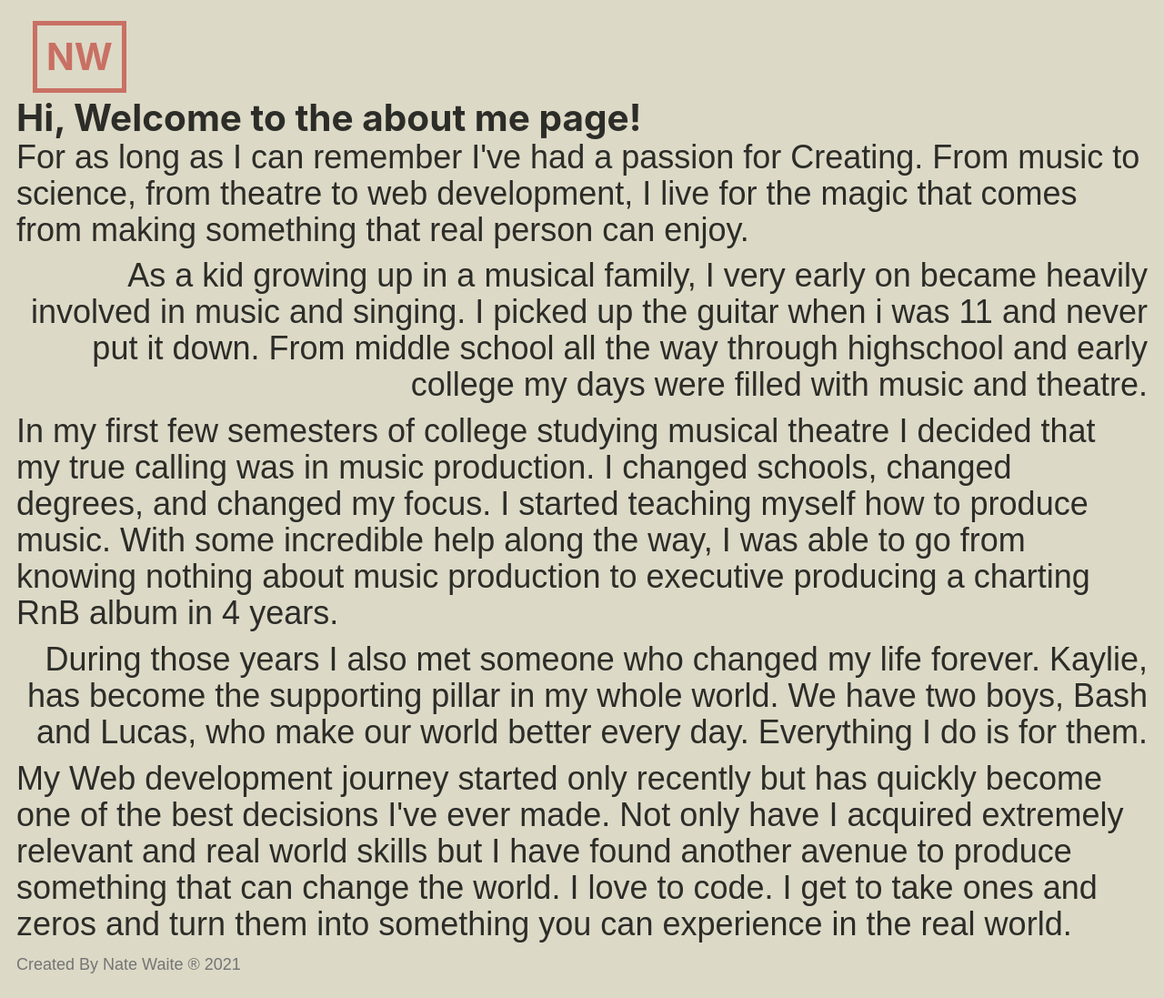
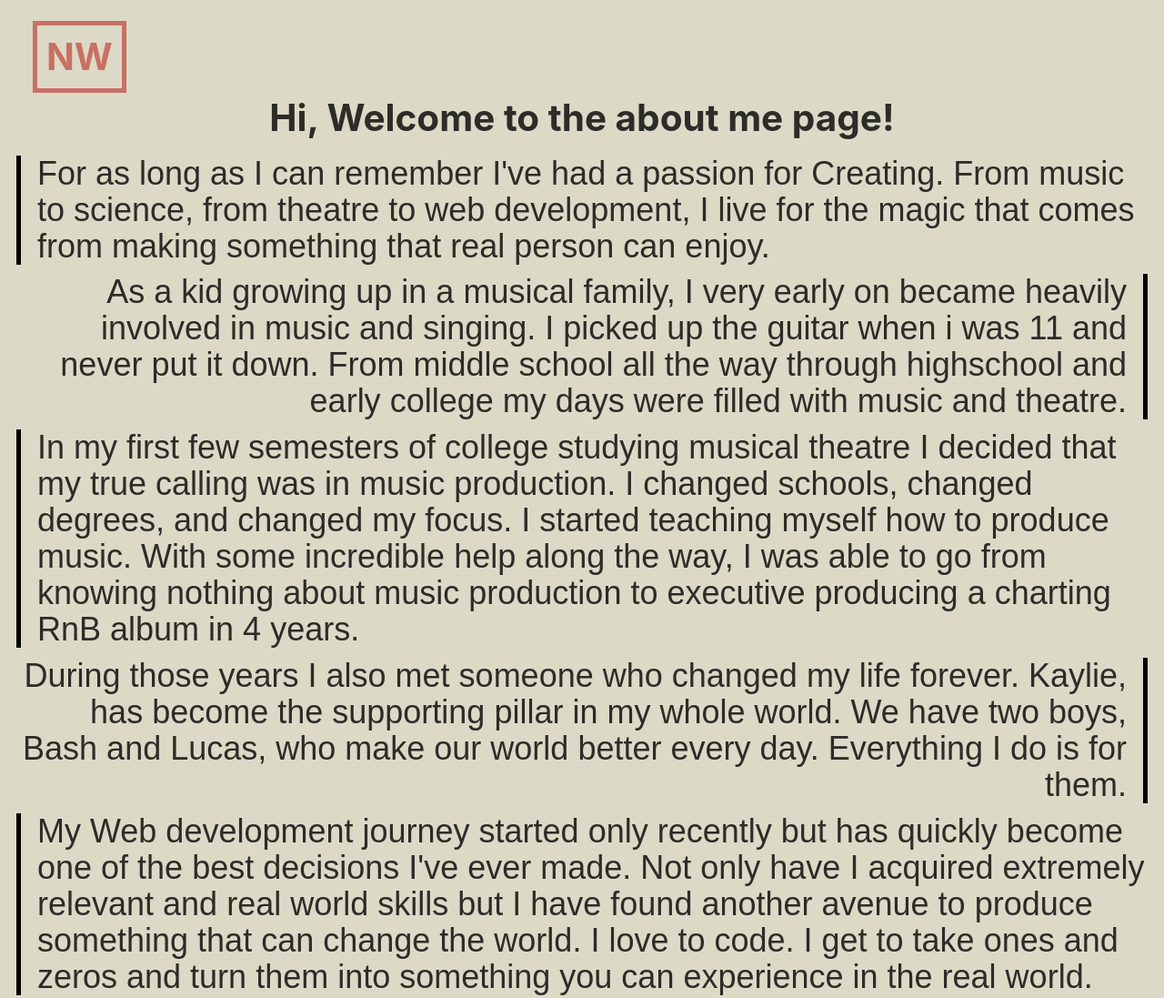
Before and after one commit to natew8/nate-waite-folio, a Gatsby site: page /about in a window 1280 px wide. Shown: the top 1097 px of the page at 91% size. Built offline with nearby package versions, Linux system fonts and the light colour scheme; Gatsby itself is replaced by a stand-in of ours; a web font is replaced by a local one.

Commit message:
Ready to Host

```diff
--- a/src/components/Header/Menu.js
+++ b/src/components/Header/Menu.js
@@ -24,18 +24,18 @@ function menu(props) {
           </AniLink>
         </li>
         <div className={menuStyles.divideLine}></div>
-        <li className={menuStyles.link}>
-          <AniLink
+        <li onClick={() => alert("Coming Soon!")} className={menuStyles.link}>
+          {/* <AniLink
             className={menuStyles.link}
             cover
             direction="right"
             bg="#1b1924"
             to="/music"
             style={{ textDecoration: "none" }}
-          >
-            .music
-            <div className={menuStyles.line}></div>
-          </AniLink>
+          > */}
+          .music
+          <div className={menuStyles.line}></div>
+          {/* </AniLink> */}
         </li>
         <div className={menuStyles.divideLine}></div>
         <li className={menuStyles.link}>
--- a/src/components/Portfolio/Contact/contact.module.scss
+++ b/src/components/Portfolio/Contact/contact.module.scss
@@ -1,9 +1,43 @@
+$nav-color: #dcd9c6;
+$hover-color: #556f7a;
+$active-color: #c97064;
+$black-color: #1b1924;
+$black-colorLighter: #535355;
+//Folio Colors
+$bright-orange: #ffd166;
+$banana: #f7e3af;
+$bananaDim: #f7e3af2f;
+$oceanGreen: #61c9a8;
+$oceanGreenDim: #61c9a88e;
 .container {
+  border: 1px solid $bananaDim;
   position: relative;
+  padding: 4rem;
+  h1 {
+    color: $oceanGreen;
+    font-weight: 200;
+    width: fit-content;
+    margin: 0% auto;
+    margin-bottom: 1rem;
+  }
+  .link {
+    width: fit-content;
+    margin: 0% auto;
+    .button {
+      text-align: center;
+      padding: 0.6rem 0.25rem;
+      font-size: 1.25rem;
+      outline: none;
+      width: 10rem;
+      color: $oceanGreen;
+      background-color: transparent;
+      border: 2px solid $oceanGreen;
+      margin: 0% auto;
+      transition: all ease 0.3s;
+    }
+    .button:hover {
+      background-color: $oceanGreen;
+      color: $black-color;
+    }
+  }
 }
-
-.social {
-  position: fixed;
-  bottom: 0%;
-  z-index: 8000000000;
-}
--- a/src/pages/about.js
+++ b/src/pages/about.js
@@ -7,19 +7,19 @@ function about(props) {
     <Layout>
       <div className={aboutStyles.about}>
         <h1>Hi, Welcome to the about me page!</h1>
-        <p className={aboutStyles.pOne}>
+        <p className={aboutStyles.pA}>
           For as long as I can remember I've had a passion for Creating. From
           music to science, from theatre to web development, I live for the
           magic that comes from making something that real person can enjoy.
         </p>
-        <p className={aboutStyles.pTwo}>
+        <p className={aboutStyles.pB}>
           As a kid growing up in a musical family, I very early on became
           heavily involved in music and singing. I picked up the guitar when i
           was 11 and never put it down. From middle school all the way through
           highschool and early college my days were filled with music and
           theatre.
         </p>
-        <p className={aboutStyles.pThree}>
+        <p className={aboutStyles.pA}>
           In my first few semesters of college studying musical theatre I
           decided that my true calling was in music production. I changed
           schools, changed degrees, and changed my focus. I started teaching
@@ -27,13 +27,13 @@ function about(props) {
           I was able to go from knowing nothing about music production to
           executive producing a charting RnB album in 4 years.
         </p>
-        <p className={aboutStyles.pFour}>
+        <p className={aboutStyles.pB}>
           During those years I also met someone who changed my life forever.
           Kaylie, has become the supporting pillar in my whole world. We have
           two boys, Bash and Lucas, who make our world better every day.
           Everything I do is for them.
         </p>
-        <p>
+        <p className={aboutStyles.pA}>
           My Web development journey started only recently but has quickly
           become one of the best decisions I've ever made. Not only have I
           acquired extremely relevant and real world skills but I have found
--- a/src/pages/contact.js
+++ b/src/pages/contact.js
@@ -3,6 +3,7 @@ import axios from "axios"
 import { Link } from "gatsby"
 import Layout from "../components/Layout/Layout"
 import contactStyle from "./pageStyles/contact.module.scss"
+import SocialLinks from "../components/SocialLinks/SocialLinks"
 
 const MyForm = () => {
   const [serverState, setServerState] = useState({
@@ -102,6 +103,7 @@ const MyForm = () => {
             </p>
           )}
         </form>
+        <SocialLinks />
       </div>
     </Layout>
   )
--- a/src/pages/pageStyles/about.module.scss
+++ b/src/pages/pageStyles/about.module.scss
@@ -1,6 +1,8 @@
 .about {
   h1 {
-    margin: 0%;
+    width: fit-content;
+    margin: 0% auto;
+    margin-bottom: 1rem;
   }
   h2 {
     margin: 0%;
@@ -11,16 +13,14 @@
     margin: 0%;
     margin-bottom: 0.6rem;
   }
-  .pOne {
+  .pA {
+    padding-left: 1rem;
+    border-left: 5px solid #000000;
     text-align: left;
   }
-  .pTwo {
-    text-align: right;
-  }
-  .pThree {
-    text-align: left;
-  }
-  .pFour {
+  .pB {
+    padding-right: 1rem;
+    border-right: 5px solid #000;
     text-align: right;
   }
 }
--- a/src/pages/pageStyles/contact.module.scss
+++ b/src/pages/pageStyles/contact.module.scss
@@ -5,7 +5,9 @@ $black-color: #1b1924;
 $white: #f3f2f1;
 
 .formContainer {
+  position: relative;
   margin-top: 5.5rem;
+  height: 41rem;
   max-width: 45%;
   h1 {
     // padding: 0px 0.6rem;
```
Also changed, not shown: src/components/Portfolio/Contact/Contact.js (+10 -2 lines), src/pages/index.js (+9 -4 lines).
